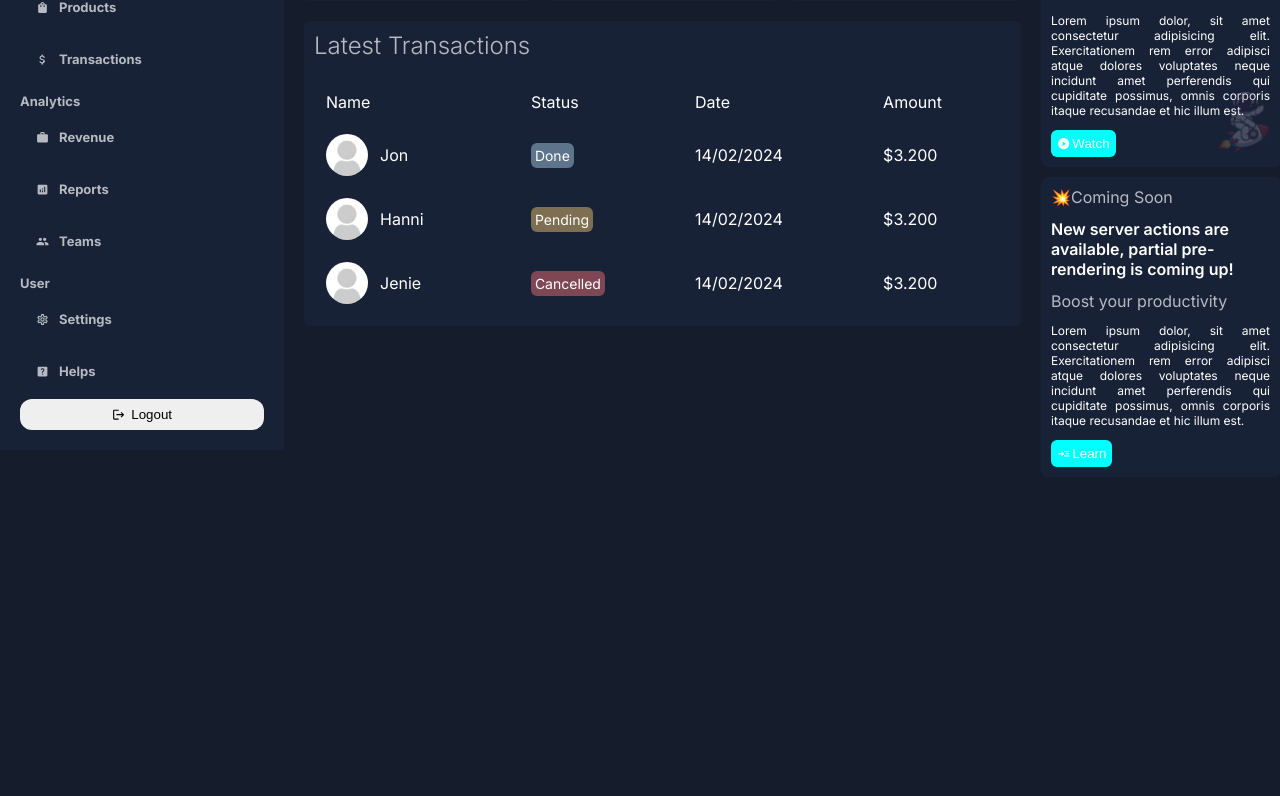
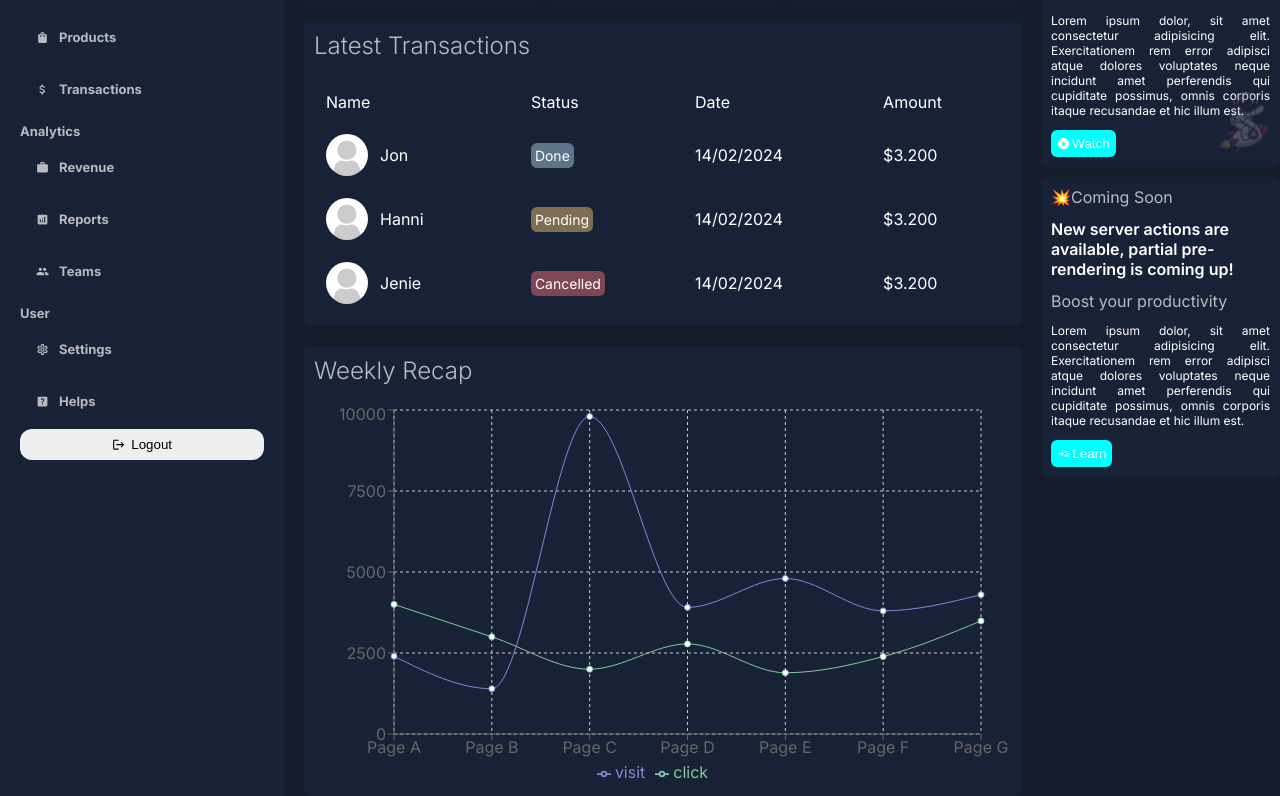
Before and after one commit to tangbaotrann/admin__server-action, a Next.js app: page /dashboard in a window 1280 px wide. Shown: the part 231-1027 px from the top of the page. Before the commit the page ends 800 px from the top, so only its background shows below. Built offline with nearby package versions, Linux system fonts and the light colour scheme.

Commit message:
updated: fix path import component

```diff
--- a/package.json
+++ b/package.json
@@ -14,7 +14,8 @@
     "next": "14.1.0",
     "react": "^18",
     "react-dom": "^18",
-    "react-icons": "^4.11.0"
+    "react-icons": "^4.11.0",
+    "recharts": "^2.9.0"
   },
   "devDependencies": {
     "@testing-library/jest-dom": "6.1.2",
--- a/src/app/components/BoxRightItem/BoxRightItem.jsx
+++ b/src/app/components/BoxRightItem/BoxRightItem.jsx
@@ -1,4 +1,4 @@
-import styles from "@/app/ui/dashboard/rightbar/rightbar.module.css";
+import styles from "@/app/ui/dashboard/rightbar/Rightbar.module.css";
 import Image from "../Image/Image";
 
 function BoxRightItem({
--- a/src/app/components/UserItem/UserItem.jsx
+++ b/src/app/components/UserItem/UserItem.jsx
@@ -1,4 +1,4 @@
-import styles from "@/app/ui/dashboard/transaction/transaction.module.css";
+import styles from "@/app/ui/dashboard/transaction/Transaction.module.css";
 import Image from "@/app/components/Image/Image";
 
 function UserItem({ username, status }) {
--- a/src/app/dashboard/page.jsx
+++ b/src/app/dashboard/page.jsx
@@ -1,8 +1,9 @@
 import styles from "@/app/ui/dashboard/dashboard.module.css";
-import Card from "../ui/dashboard/card/Card";
-import Chart from "../ui/dashboard/chart/Chart";
-import Rightbar from "../ui/dashboard/rightbar/rightbar";
-import Transaction from "../ui/dashboard/transaction/transaction";
+
+import Card from "@/app/ui/dashboard/card/Card";
+import Chart from "@/app/ui/dashboard/chart/Chart";
+import Rightbar from "@/app/ui/dashboard/rightbar/Rightbar";
+import Transaction from "@/app/ui/dashboard/transaction/Transaction";
 
 function Dashboard() {
   return (
@@ -16,7 +17,7 @@ function Dashboard() {
 
         <div className={styles.content}>
           <Transaction />
-          {/* <Chart /> */}
+          <Chart />
         </div>
       </div>
 
--- a/src/app/ui/dashboard/chart/Chart.jsx
+++ b/src/app/ui/dashboard/chart/Chart.jsx
@@ -1,16 +1,16 @@
-// "use client";
+"use client";
 
-// import styles from "./Chart.module.css";
-// import ChartLineItem from "@/app/components/ChartLineItem/ChartLineItem";
+import styles from "./Chart.module.css";
+import ChartLineItem from "@/app/components/ChartLineItem/ChartLineItem";
 
-// function Chart() {
-//   return (
-//     <div className={styles.charts}>
-//       <h2 className={styles.title}>Weekly Recap</h2>
+function Chart() {
+  return (
+    <div className={styles.charts}>
+      <h2 className={styles.title}>Weekly Recap</h2>
 
-//       <ChartLineItem />
-//     </div>
-//   );
-// }
+      <ChartLineItem />
+    </div>
+  );
+}
 
-// export default Chart;
+export default Chart;
--- a/src/app/ui/dashboard/rightbar/Rightbar.jsx
+++ b/src/app/ui/dashboard/rightbar/Rightbar.jsx
@@ -1,6 +1,6 @@
 import { MdPlayCircleFilled, MdReadMore } from "react-icons/md";
 
-import styles from "./rightbar.module.css";
+import styles from "./Rightbar.module.css";
 import BoxRightItem from "@/app/components/BoxRightItem/BoxRightItem";
 
 function Rightbar() {
--- a/src/app/ui/dashboard/transaction/Transaction.jsx
+++ b/src/app/ui/dashboard/transaction/Transaction.jsx
@@ -1,4 +1,4 @@
-import styles from "./transaction.module.css";
+import styles from "./Transaction.module.css";
 import UserItem from "@/app/components/UserItem/UserItem";
 
 function Transaction() {
```
Also changed, not shown: 1 other file (tests, documents, lock files or other folders).
